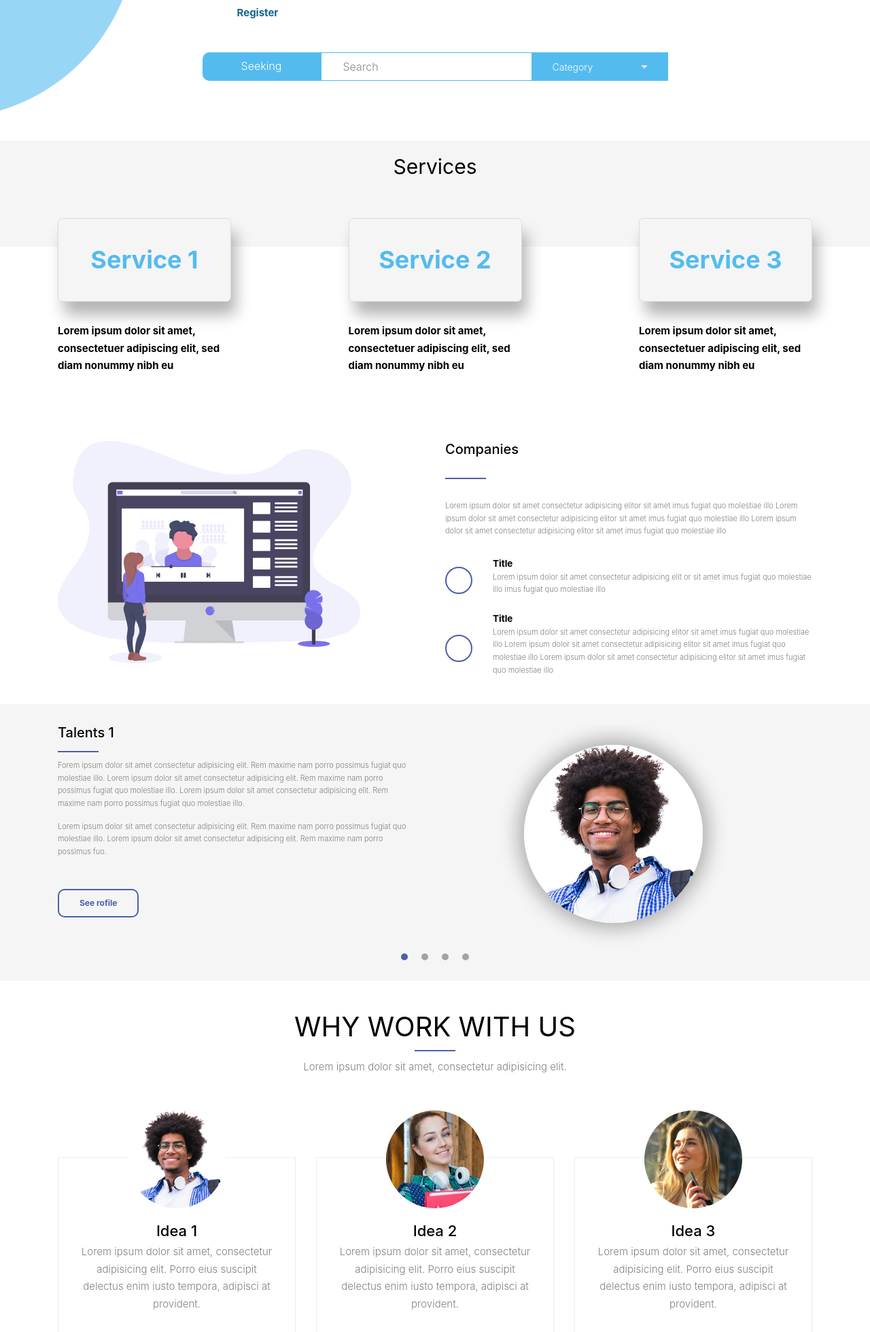
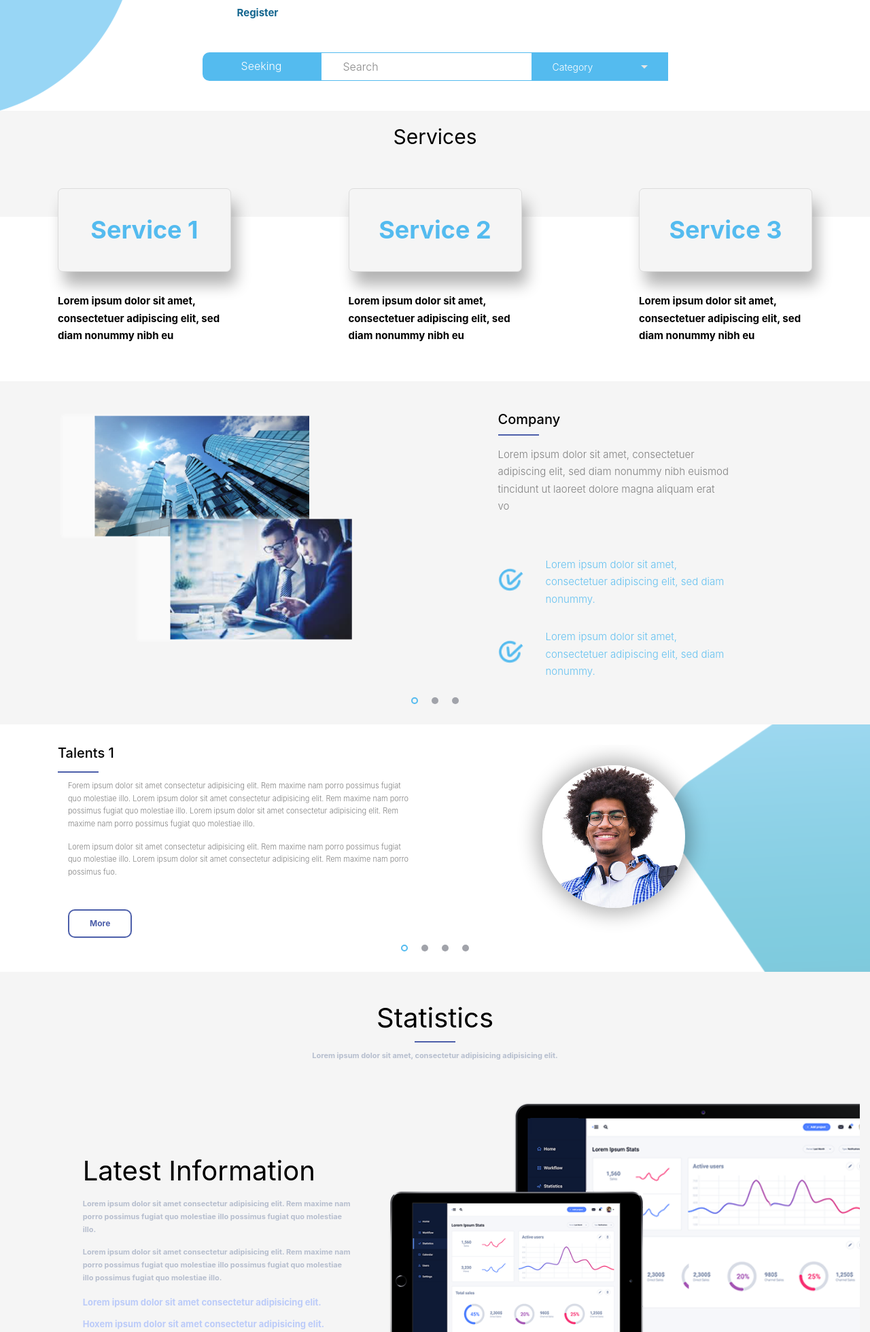
Before and after one commit to Qajik/newtalents, a PHP site: page / in a window 1280 px wide. Shown: the part 1177-3137 px from the top of the page at 68% size. Run offline with PHP 8.4, Linux system fonts and the light colour scheme.

Commit message:
continuing new styles changes

```diff
--- a/assets/css/home/style.css
+++ b/assets/css/home/style.css
@@ -156,8 +156,6 @@
 
 .site-section {
   padding: 2.5em 0; }
-
-
 .site-section-heading {
   padding-bottom: 20px;
   margin-bottom: 0px;
@@ -712,13 +710,6 @@
     @media (max-width: 991.98px) {
       .img-absolute img {
         max-width: 100%; } }
-
-#home-section .hero1 {
-  background-image: url('../../../assets/img/home/hero_1.png');
-  background-position: 100% -25px;
-  background-repeat: no-repeat;
-  background-size: 60%;
-}
   #home-section .hero1:before {
     content: "";
     position: absolute;
@@ -814,6 +805,9 @@
 .site-section {
   padding: 4em 0;
   position: relative; }
+  #steps-section.site-section + .site-section{
+    padding-top: 0!important;
+  }
   @media (max-width: 991.98px) {
     .site-section {
       padding: 4em 0; } }
@@ -1104,8 +1098,10 @@
   min-width: 40px;
   height: 40px;
   border-radius: 100%;
-  border: 2px solid #4d5faa;
-  margin-right: 15px; }
+  margin-right: 15px;
+  background: url('../../../assets/img/home/checked-icon.png') no-repeat;
+  background-size: contain;
+}
   .custom-icon-wrap .custom-icon-inner .icon {
     display: inline-block;
     position: absolute;
@@ -1123,9 +1119,6 @@
   font-weight: bold;
 }
 
-#talents-section{
-  background: #f5f5f5;
-}
 #talents-section .talents-section-btn a{
   border: 2px solid #4d5faa;
   color: #4d5faa;
@@ -1136,7 +1129,7 @@
   color: #fff;
   background-color: #4d5faa;
 }
-#talents-section .owl-carousel .owl-dots{
+.owl-carousel .owl-dots{
   text-align: center;
   height: 10px;
 }
@@ -1145,11 +1138,11 @@
   -moz-box-shadow: 0 0px 20px 8px rgba(0, 0, 0, 0.3);
   box-shadow: 0 0px 29px 8px rgba(0, 0, 0, 0.3);
 }
-#talents-section .owl-carousel .owl-dots .owl-dot{
+.owl-carousel .owl-dots .owl-dot{
   height: 10px;
   display: inline-block;
 }
-#talents-section .owl-carousel .owl-dots .owl-dot span{
+.owl-carousel .owl-dots .owl-dot span{
   display: block;
   height: 10px;
   width: 10px;
@@ -1157,8 +1150,9 @@
   background-color: #A1A3AA;
   border-radius: 100%;
 }
-#talents-section .owl-carousel .owl-dots .owl-dot.active span{
-  background: #4d5faa;
+.owl-carousel .owl-dots .owl-dot.active span{
+  background: transparent;
+  border: 2px solid #54BBEF;
 }
 .custom-icon-wrap.custom-icon-light .custom-icon-inner {
   background: #615dc2;
@@ -1348,6 +1342,17 @@
 .comment-list li .comment-body .reply:hover {
 color: #000;
 background: #e3e3e3; }
+#companies-section{
+  background-color: #F5F5F5;
+  padding-bottom: 0;
+}
+#companies-section .companies-section-desc p{
+  font-size: 15px;
+}
+#companies-section .companies-section-desc a{
+  color: #64C1F0;
+  font-size: 15px;
+}
 #companies-section > .container-fluid{
   padding-left: 0;
   padding-right: 0;
@@ -1375,6 +1380,9 @@
 }
 .why-us-section .why-us-section-ideas{
   margin-top: 5rem !important;
+}
+#contact-section{
+  background-color: #F5F5F5;
 }
 #contact-section form input[type="submit"]{
   border-radius: 2px !important;
@@ -1398,6 +1406,18 @@
 }
 
 @media (min-width: 768px){
+  #home-section .hero1 {
+    background-image: url('../../../assets/img/home/hero_1.png');
+    background-position: 100% -25px;
+    background-repeat: no-repeat;
+    background-size: 60%;
+  }
+  #talents-section{
+    background: url('../../../assets/img/home/talents-bg.png') no-repeat 130% 40%;
+  }
+  .talents-item img{
+    width: 40% !important;
+  }
   #w1-collapse.collapse:not(.show){
     display: block !important;
   }
@@ -1422,7 +1442,7 @@
     margin-left: 0;
     background: red!important
   }
-  #talents-section .owl-carousel .owl-stage-outer{
+  .owl-carousel .owl-stage-outer{
     margin-right: 15px;
   }
   #services-section .img-fluid{
--- a/index.php
+++ b/index.php
@@ -245,10 +245,6 @@
               </div>
               <p>Lorem ipsum dolor sit amet, consectetuer adipiscing elit, sed diam nonummy nibh eu</p>
             </div>
-
-
-
-
         </div>
 
       </div>
@@ -258,30 +254,85 @@
       <div class="container-fluid">
         <div class="container">
           <div class="row mb-5 align-items-center">
-            <div class="col-lg-5 mb-5 aos-init" data-aos="fade-up" data-aos-delay="100">
-              <img src="assets/img/home/undraw_youtube_tutorial.svg" alt="Image" class="img-fluid">
+
+            <div class="owl-carousel col-12 nonloop-block-15">
+              <div>
+                <div class="col-lg-5 col-md-5 mb-5 aos-init" data-aos="fade-up" data-aos-delay="100">
+                  <img src="assets/img/home/company2.png" alt="Image" class="img-fluid">
                 </div>
-            <div class="col-lg-6 ml-auto companies-section-desc aos-init" data-aos="fade-up" data-aos-delay="200">
-              <h2 class="text-black mb-5">Companies</h2>
-              <div class="companies-short-hr mb-5"></div>
-              <p class="mb-5">Lorem ipsum dolor sit amet consectetur adipisicing elitor sit amet imus fugiat quo molestiae illo Lorem ipsum dolor sit amet consectetur adipisicing elitor sit amet imus fugiat quo molestiae illo Lorem ipsum dolor sit amet consectetur adipisicing elitor sit amet imus fugiat quo molestiae illo</p>
+                <div class="col-lg-4 col-md-5 col-md-offset-2 col-lg-offset-2 companies-section-desc aos-init aos-animate" data-aos="fade-up" data-aos-delay="200">
+                  <h2 class="text-black mb-3">Company</h2>
+                  <div class="companies-short-hr mb-4"></div>
+                  <p class="mb-5">Lorem ipsum dolor sit amet, consectetuer adipiscing elit, sed diam nonummy nibh euismod tincidunt ut laoreet dolore magna aliquam erat vo</p>
 
-              <div class="d-flex align-items-center custom-icon-wrap mb-4">
+                  <div class="d-flex align-items-center custom-icon-wrap mb-5 pt-5">
                     <span class="custom-icon-inner mr-5"><span class="icon icon-graduation-cap"></span></span>
                     <div>
-                  <h3 class="mb-1">Title</h3>
-                  <p>Lorem ipsum dolor sit amet consectetur adipisicing elit or sit amet imus fugiat quo molestiae illo imus fugiat quo molestiae illo</p>
+                      <a href="#">Lorem ipsum dolor sit amet, consectetuer adipiscing elit, sed diam nonummy.</a>
                     </div>
                   </div>
 
                   <div class="d-flex align-items-center custom-icon-wrap">
                     <span class="custom-icon-inner mr-5"><span class="icon icon-university"></span></span>
                     <div>
-                  <h3 class="mb-1">Title</h3>
-                  <p>Lorem ipsum dolor sit amet consectetur adipisicing elitor sit amet imus fugiat quo molestiae illo Lorem ipsum dolor sit amet consectetur adipisicing elitor sit amet imus fugiat quo molestiae illo Lorem ipsum dolor sit amet consectetur adipisicing elitor sit amet imus fugiat quo molestiae illo</p>
+                      <a href="#">Lorem ipsum dolor sit amet, consectetuer adipiscing elit, sed diam nonummy.</a>
+                    </div>
+                  </div>
                 </div>
               </div>
 
+              <div>
+                <div class="col-lg-5 col-md-5 mb-5 aos-init" data-aos="fade-up" data-aos-delay="100">
+                  <img src="assets/img/home/undraw_youtube_tutorial.svg" alt="Image" class="img-fluid">
+                </div>
+                <div class="col-lg-4 col-md-5 col-md-offset-2 col-lg-offset-2 companies-section-desc aos-init aos-animate" data-aos="fade-up" data-aos-delay="200">
+                  <h2 class="text-black mb-3">Company 2</h2>
+                  <div class="companies-short-hr mb-4"></div>
+                  <p class="mb-5">Norem ipsum dolor sit amet consectetur adipisicing elitor sit amet imus fugiat quo molestiae illo Lorem ipsum dolor sit amet consectetur adipisicing elitor sit amet imus fugiat quo molestiae ...</p>
+
+                  <div class="d-flex align-items-center custom-icon-wrap mb-5 pt-5">
+                    <span class="custom-icon-inner mr-5"><span class="icon icon-graduation-cap"></span></span>
+                    <div>
+                      <a href="#">Lorem ipsum dolor sit amet, consectetuer adipiscing elit, sed diam nonummy.</a>
+                    </div>
+                  </div>
+
+                  <div class="d-flex align-items-center custom-icon-wrap">
+                    <span class="custom-icon-inner mr-5"><span class="icon icon-university"></span></span>
+                    <div>
+                      <a href="#">Lorem ipsum dolor sit amet, consectetuer adipiscing elit, sed diam nonummy.</a>
+                    </div>
+                  </div>
+                </div>
+              </div>
+
+              <div>
+                <div class="col-lg-5 col-md-5 mb-5 aos-init" data-aos="fade-up" data-aos-delay="100">
+                  <img src="assets/img/home/undraw_youtube_tutorial.svg" alt="Image" class="img-fluid">
+                </div>
+                <div class="col-lg-4 col-md-5 col-md-offset-2 col-lg-offset-2 companies-section-desc aos-init aos-animate" data-aos="fade-up" data-aos-delay="200">
+                  <h2 class="text-black mb-3">Company 3</h2>
+                  <div class="companies-short-hr mb-4"></div>
+                  <p class="mb-5">Norem ipsum dolor sit amet consectetur adipisicing elitor sit amet imus fugiat quo....</p>
+
+                  <div class="d-flex align-items-center custom-icon-wrap mb-4">
+                    <span class="custom-icon-inner mr-5"><span class="icon icon-graduation-cap"></span></span>
+                    <div>
+                      <a href="#">Lorem ipsum dolor sit amet consectetur adipisicing elit or sit amet imus fugiat quo molestiae illo imus fugiat quo molestiae illo</a>
+                    </div>
+                  </div>
+
+                  <div class="d-flex align-items-center custom-icon-wrap">
+                    <span class="custom-icon-inner mr-5"><span class="icon icon-university"></span></span>
+                    <div>
+                      <a href="#">Lorem ipsum dolor sit amet consectetur adipisicing elitor sit amet imus .</a>
+                    </div>
+                  </div>
+                </div>
+              </div>
+
+            </div>
+          </div>
         </div>
       </div>
     </div>
@@ -295,11 +346,13 @@
                 <div class="col-md-6 mr-auto order-2 order-lg-1" data-aos="fade-up" data-aos-delay="200">
                   <h2 class="text-black mb-4">Talents 1</h2>
                   <div class="talents-short-hr mb-3"></div>
+                  <div class="pl-4">
                     <p class="mb-4">Forem ipsum dolor sit amet consectetur adipisicing elit. Rem maxime nam porro possimus fugiat quo molestiae illo. Lorem ipsum dolor sit amet consectetur adipisicing elit. Rem maxime nam porro possimus fugiat quo molestiae illo. Lorem ipsum dolor sit amet consectetur adipisicing elit. Rem maxime nam porro possimus fugiat quo molestiae illo.</p>
                     <p class="mb-4">Lorem ipsum dolor sit amet consectetur adipisicing elit. Rem maxime nam porro possimus fugiat quo molestiae illo. Lorem ipsum dolor sit amet consectetur adipisicing elit. Rem maxime nam porro possimus fuo.</p>
                     <p data-aos="fade-up" data-aos-delay="300" class="talents-section-btn">
-                      <a href="#" class="btn btn-primary py-3 px-5 btn-pill more-btn">See rofile</a>
+                      <a href="#" class="btn btn-primary py-3 px-5 btn-pill more-btn">More</a>
                     </p>
+                  </div>
               </div>
                 <div class="col-lg-6 mb-5 order-1 order-lg-2 pt-5" data-aos="fade-up" data-aos-delay="100">
                   <img src="assets/img/home/person_1.jpg" alt="Image" class="img-fluid w-50 rounded-circle mx-auto mb-4">
@@ -310,11 +363,13 @@
                 <div class="col-md-6 mr-auto order-2 order-lg-1" data-aos="fade-up" data-aos-delay="200">
                   <h2 class="text-black mb-4">Talents 2</h2>
                   <div class="talents-short-hr mb-3"></div>
+                  <div class="pl-4">
                     <p class="mb-4">Norem ipsum dolor sit amet consectetur adipisicing elit. Rem maxime nam porro possimus fugiat quo molestiae illo. Lorem ipsum dolor sit amet consectetur adipisicing elit. Rem maxime nam porro possimus fugiat quo molestiae illo. Lorem ipsum dolor sit amet consectetur adipisicing elit. Rem maxime nam porro possimus fugiat quo molestiae illo.</p>
                     <p class="mb-4">Lorem ipsum dolor sit amet consectetur adipisicing elit. Rem maxime nam porro possimus fugiat quo molestiae illo. Lorem ipsum dolor sit amet consectetur adipisicing elit. Rem maxime nam porro possimus fuo.</p>
                     <p data-aos="fade-up" data-aos-delay="300" class="talents-section-btn">
-                      <a href="#" class="btn btn-primary py-3 px-5 btn-pill more-btn">See rofile</a>
+                      <a href="#" class="btn btn-primary py-3 px-5 btn-pill more-btn">More</a>
                     </p>
+                  </div>
                 </div>
                 <div class="col-lg-6 mb-5 order-1 order-lg-2 pt-5" data-aos="fade-up" data-aos-delay="100">
                   <img src="assets/img/home/person_2.jpg" alt="Image" class="img-fluid w-50 rounded-circle mx-auto mb-4">
@@ -325,11 +380,13 @@
                 <div class="col-md-6 mr-auto order-2 order-lg-1" data-aos="fade-up" data-aos-delay="200">
                   <h2 class="text-black mb-4">Talents</h2>
                   <div class="talents-short-hr mb-3"></div>
+                  <div class="pl-4">
                     <p class="mb-4">Korem ipsum dolor sit amet consectetur adipisicing elit. Rem maxime nam porro possimus fugiat quo molestiae illo. Lorem ipsum dolor sit amet consectetur adipisicing elit. Rem maxime nam porro possimus fugiat quo molestiae illo. Lorem ipsum dolor sit amet consectetur adipisicing elit. Rem maxime nam porro possimus fugiat quo molestiae illo.</p>
                     <p class="mb-4">Lorem ipsum dolor sit amet consectetur adipisicing elit. Rem maxime nam porro possimus fugiat quo molestiae illo. Lorem ipsum dolor sit amet consectetur adipisicing elit. Rem maxime nam porro possimus fuo.</p>
                     <p data-aos="fade-up" data-aos-delay="300" class="talents-section-btn">
-                      <a href="#" class="btn btn-primary py-3 px-5 btn-pill more-btn">See rofile</a>
+                      <a href="#" class="btn btn-primary py-3 px-5 btn-pill more-btn">More</a>
                     </p>
+                  </div>
                 </div>
                 <div class="col-lg-6 mb-5 order-1 order-lg-2 pt-5" data-aos="fade-up" data-aos-delay="100">
                   <img src="assets/img/home/person_3.jpg" alt="Image" class="img-fluid w-50 rounded-circle mx-auto mb-4">
@@ -340,11 +397,13 @@
                 <div class="col-md-6 mr-auto order-2 order-lg-1" data-aos="fade-up" data-aos-delay="200">
                   <h2 class="text-black mb-4">Talents 4</h2>
                   <div class="talents-short-hr mb-3"></div>
+                  <div class="pl-4">
                     <p class="mb-4">Borem ipsum dolor sit amet consectetur adipisicing elit. Rem maxime nam porro possimus fugiat quo molestiae illo. Lorem ipsum dolor sit amet consectetur adipisicing elit. Rem maxime nam porro possimus fugiat quo molestiae illo. Lorem ipsum dolor sit amet consectetur adipisicing elit. Rem maxime nam porro possimus fugiat quo molestiae illo.</p>
                     <p class="mb-4">Lorem ipsum dolor sit amet consectetur adipisicing elit. Rem maxime nam porro possimus fugiat quo molestiae illo. Lorem ipsum dolor sit amet consectetur adipisicing elit. Rem maxime nam porro possimus fuo.</p>
                     <p data-aos="fade-up" data-aos-delay="300" class="talents-section-btn">
-                      <a href="#" class="btn btn-primary py-3 px-5 btn-pill more-btn">See rofile</a>
+                      <a href="#" class="btn btn-primary py-3 px-5 btn-pill more-btn">More</a>
                     </p>
+                  </div>
                 </div>
                 <div class="col-lg-6 mb-5 order-1 order-lg-2 pt-5" data-aos="fade-up" data-aos-delay="100">
                   <img src="assets/img/home/person_4.jpg" alt="Image" class="img-fluid w-50 rounded-circle mx-auto mb-4">
@@ -356,50 +415,8 @@
       </div>
 
 
-        <div class="site-section why-us-section" id="about-section">
-          <div class="container">
-            <div class="row mb-5 justify-content-center">
-              <div class="col-lg-12 mb-5 text-center aos-init" data-aos="fade-up" data-aos-delay="">
-                <h2 class="section-title mb-3">Why work with us</h2>
-                <div class="whyus-short-hr  mb-3"><div></div></div>
-                <p class="mb-3">Lorem ipsum dolor sit amet, consectetur adipisicing elit. </p>
-              </div>
-            </div>
-            <div class="row why-us-section-ideas">
-              <div class="col-md-6 col-lg-4 mb-4 aos-init" data-aos="fade-up" data-aos-delay="100">
-                <div class="why-us-section-item text-center mt-5">
-                  <img src="assets/img/home/person_1.jpg" alt="Image" class="img-fluid w-50 rounded-circle mx-auto mb-4">
-                  <div class="py-2">
-                    <h3 class="text-black">Idea 1</h3>
-                    <p>Lorem ipsum dolor sit amet, consectetur adipisicing elit. Porro eius suscipit delectus enim iusto tempora, adipisci at provident.</p>
-                  </div>
-                </div>
-              </div>
 
-              <div class="col-md-6 col-lg-4 mb-4 aos-init" data-aos="fade-up" data-aos-delay="200">
-                <div class="why-us-section-item text-center mt-5">
-                  <img src="assets/img/home/person_2.jpg" alt="Image" class="img-fluid w-50 rounded-circle mx-auto mb-4">
-                  <div class="py-2">
-                    <h3 class="text-black">Idea 2</h3>
-                    <p>Lorem ipsum dolor sit amet, consectetur adipisicing elit. Porro eius suscipit delectus enim iusto tempora, adipisci at provident.</p>
-                  </div>
-                </div>
-              </div>
-
-              <div class="col-md-6 col-lg-4 mb-4 aos-init" data-aos="fade-up" data-aos-delay="300">
-                <div class="why-us-section-item text-center mt-5">
-                  <img src="assets/img/home/person_3.jpg" alt="Image" class="img-fluid w-50 rounded-circle mx-auto mb-4">
-                  <div class="py-2">
-                    <h3 class="text-black">Idea 3</h3>
-                    <p>Lorem ipsum dolor sit amet, consectetur adipisicing elit. Porro eius suscipit delectus enim iusto tempora, adipisci at provident.</p>
-                  </div>
-                </div>
-              </div>
-            </div>
-          </div>
-        </div>
-
-        <div class="row mb-5 site-section pb-5 align-items-center" id="statistics-section">
+        <div class="row mb-5 mx-0 site-section pb-5 align-items-center" id="statistics-section">
           <div class="col-lg-12 m-auto mb-5 justify-content-center">
             <div class="mb-5 text-center aos-init" data-aos="fade-up" data-aos-delay="">
               <h2 class="section-title mb-3">Statistics</h2>
@@ -420,7 +437,7 @@
           </div>
 
           <div class="col-lg-7 mb-5 mt-5 pb-5 aos-init" data-aos="fade-up" data-aos-delay="100">
-            <img src="assets/img/home/undraw_teacher.svg" alt="Image" class="img-fluid">
+            <img src="assets/img/home/undraw_teacher.png" alt="Image" class="img-fluid">
           </div>
         </div>
 
@@ -491,21 +508,6 @@
       </div>
     </div>
 
-
-
-    <div class="site-section bg-image overlay" style="background-image: url('assets/img/home/hero_1.png');">
-      <div class="container">
-        <div class="row justify-content-center align-items-center">
-          <div class="col-md-8 text-center testimony">
-            <h3 class="mb-4">Title if we still need sections</h3>
-            <div class="paralax-more-section-hr"></div>
-            <blockquote>
-              <p>“ Text And more text. Lorem ipsum dolor sit amet consectetur adipisicing elit. Rerum rem soluta sit eius necessitatibus voluptate excepturi beatae ad eveniet sapiente impedit quae modi quo provident odit molestias! Rem reprehenderit assumenda ”</p>
-            </blockquote>
-          </div>
-        </div>
-      </div>
-    </div>
 
     <div class="site-section" id="contact-section">
       <div class="container">
```
Also changed, not shown: assets/img/home/checked-icon.png (added), assets/img/home/company2.png (added), assets/img/home/talents-bg.png (added), assets/img/home/undraw_teacher.png (added). Lines whose indentation alone changed are shown as unchanged.
